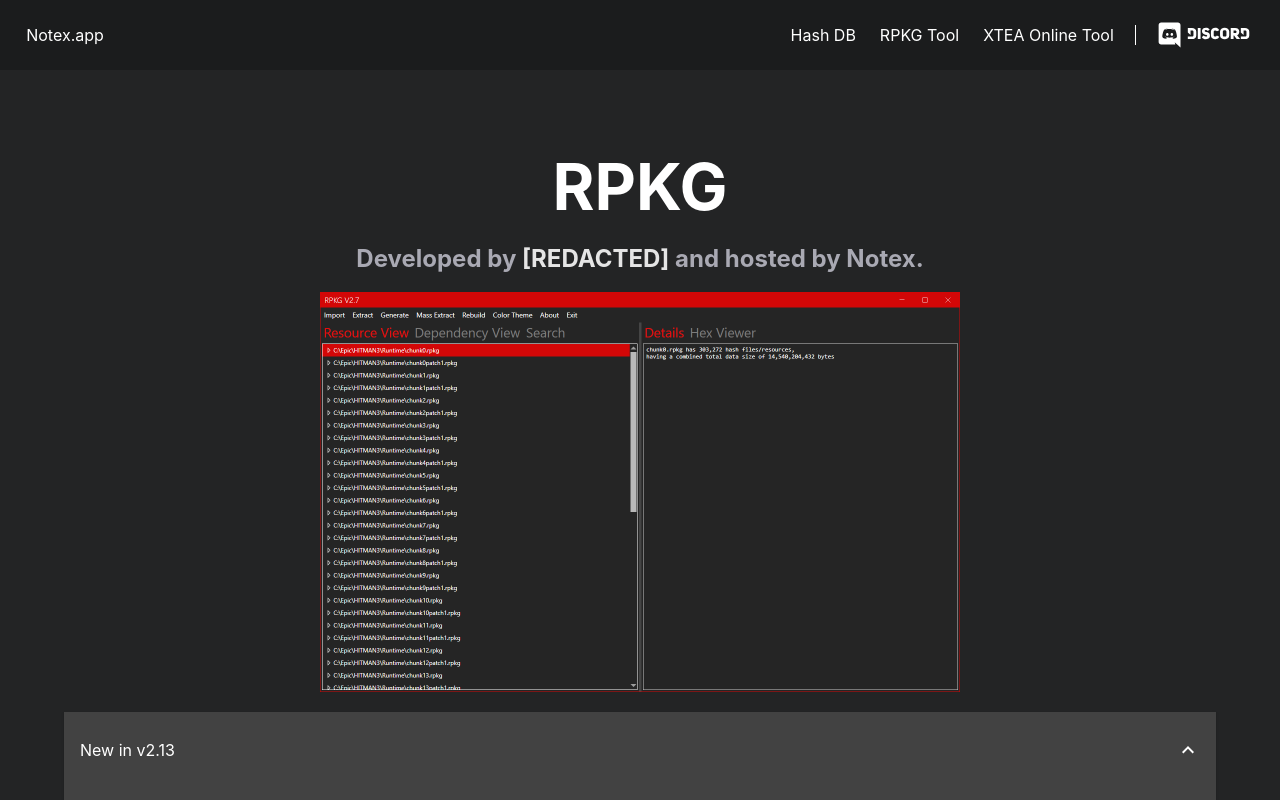
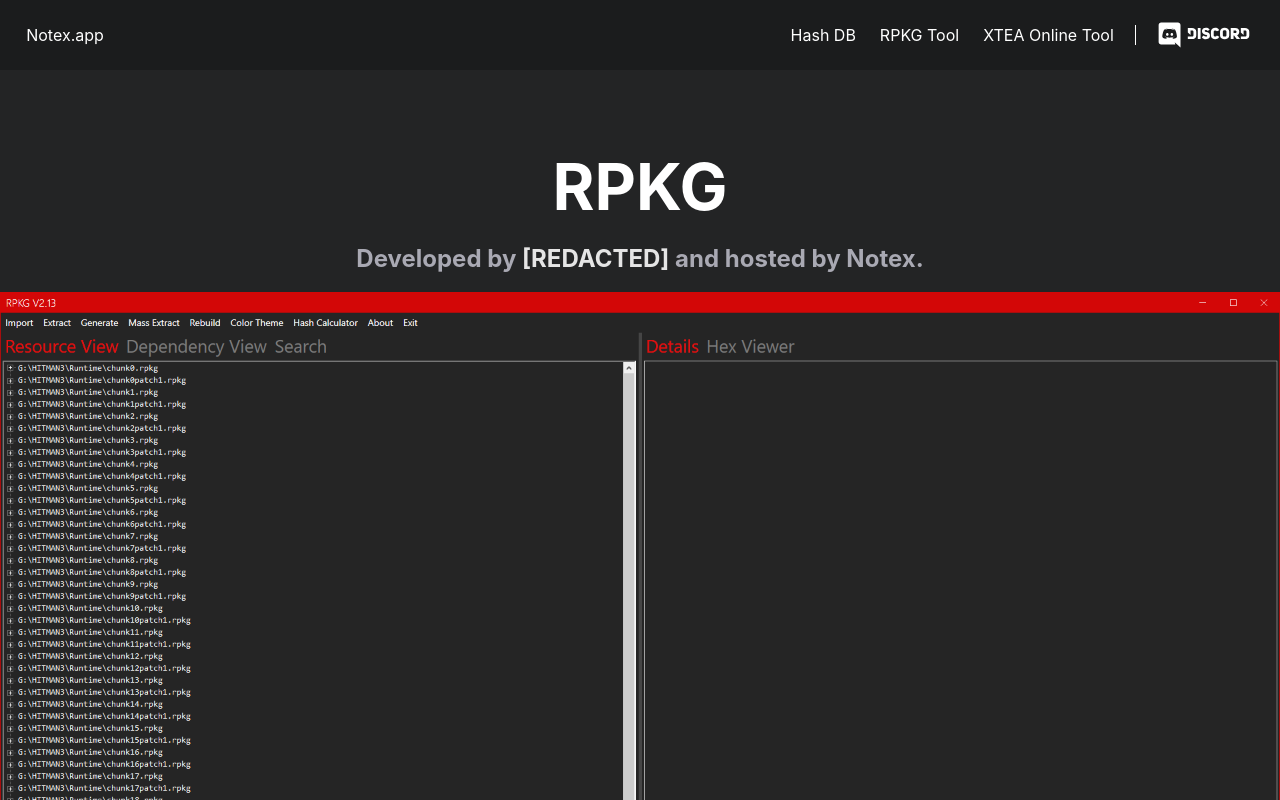
Before and after one commit to glacier-modding/glaciermodding.org-old, a Next.js app: page /rpkg in a window 1280 px wide. Shown: the top 800 px of the page. Built offline with nearby package versions, Linux system fonts and the light colour scheme.

Commit message:
Adapt the rpkg image to the viewer's browser

```diff
--- a/pages/rpkg.tsx
+++ b/pages/rpkg.tsx
@@ -11,13 +11,10 @@
 import Head from "next/head"
 import Link from "next/link"
 import Header from "../src/Header"
-import dynamic from "next/dynamic"
 import { latest, RpkgVersion, versions } from "../src/RpkgVersions"
 import { renderToString } from "react-dom/server"
 import ExpandMoreIcon from "@material-ui/icons/ExpandMore"
-
-// lazy load to reduce bundle size
-const RpkgImage = dynamic(() => import("../src/RpkgImage"))
+import Image from "next/image"
 
 interface DownloadButtonProps {
     versionId: string
@@ -132,7 +129,14 @@
                         hosted by Notex.
                     </h2>
 
-                    <RpkgImage style={{ width: "640px", height: "400px" }} />
+                    <Image
+                        width={1920}
+                        height={1080}
+                        layout={"intrinsic"}
+                        className="rpkg-image"
+                        src="/rpkg-in-action.png"
+                        alt="The RPKG tool in action."
+                    />
 
                     <div style={{ marginTop: "19.92px" }} />
 
--- a/src/RpkgImage.tsx
+++ /dev/null
@@ -1,10 +0,0 @@
-export default function RpkgImage(props?) {
-    return (
-        <img
-            {...props}
-            className="rpkg-image"
-            src="/rpkg-in-action.png"
-            alt="The RPKG tool in action."
-        />
-    )
-}
```
Also changed, not shown: public/rpkg-in-action.png.
